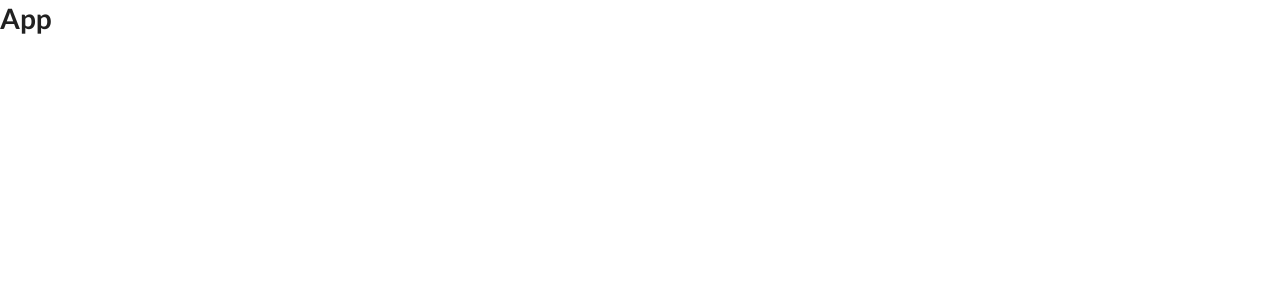
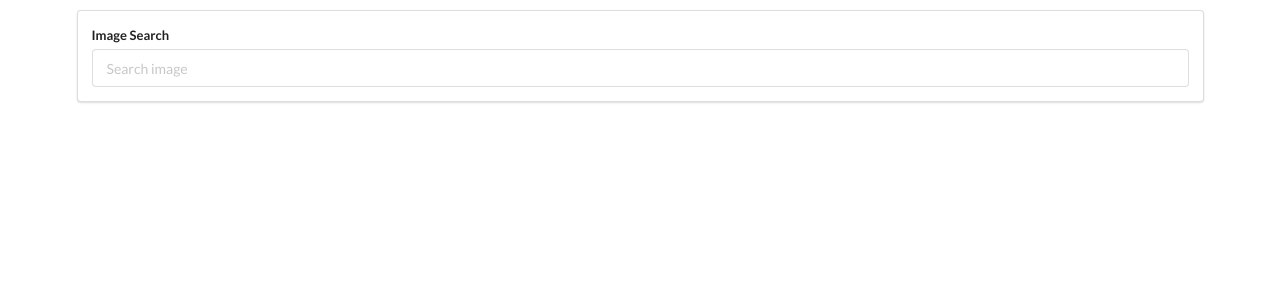
Before and after one commit to lahiruz/react-pics, a React (Create React App) app: page / in a window 1280 px wide. Shown: the top 300 px of the page. Built offline with nearby package versions, Linux system fonts and the light colour scheme.

Commit message:
Add search bar component.

```diff
--- a/src/components/App.js
+++ b/src/components/App.js
@@ -1,9 +1,11 @@
 import React from 'react';
+
+import SearchBar from './SearchBar';
 
 const App = () => {
 	return (
-		<div>
-			<h1>App</h1>
+		<div className='ui container' style={{marginTop: '10px'}}>
+			<SearchBar/>
 		</div>
 	);
 };
--- /dev/null
+++ b/src/components/SearchBar.js
@@ -0,0 +1,18 @@
+import React from 'react';
+
+class SearchBar extends React.Component {
+	render() {
+		return (
+			<div className='ui segment'>
+				<form className='ui form'>
+					<div className='field'>
+						<label>Image Search</label>
+						<input type='text' placeholder='Search image'/>
+					</div>
+				</form>
+			</div>
+		);
+	}
+}
+
+export default SearchBar;
```
